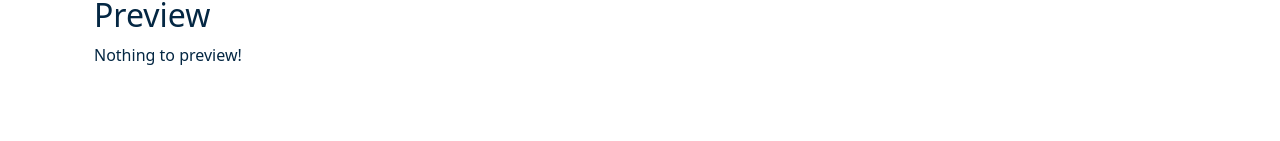
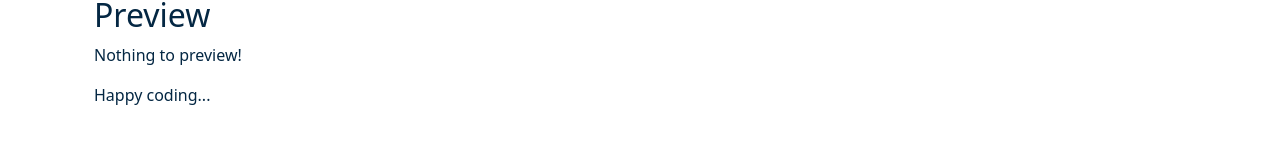
Before and after one commit to vaish-sony22/text-utils-react, a React (Create React App) app: page / in a window 1280 px wide. Shown: the part 656-797 px from the top of the page. Built offline with nearby package versions, Linux system fonts and the light colour scheme.

Commit message:
happy coding

```diff
--- a/src/components/TextForm.js
+++ b/src/components/TextForm.js
@@ -59,6 +59,7 @@ export default function TextForm(props) {
             <p>{0.008 *  text.split(/\s+/).filter((element)=>{return element.length!==0}).length} Minutes read</p>
             <h2>Preview</h2>
             <p>{text.length>0?text:"Nothing to preview!"}</p>
+            <p>Happy coding...</p>
         </div>
         </>
     )
```
